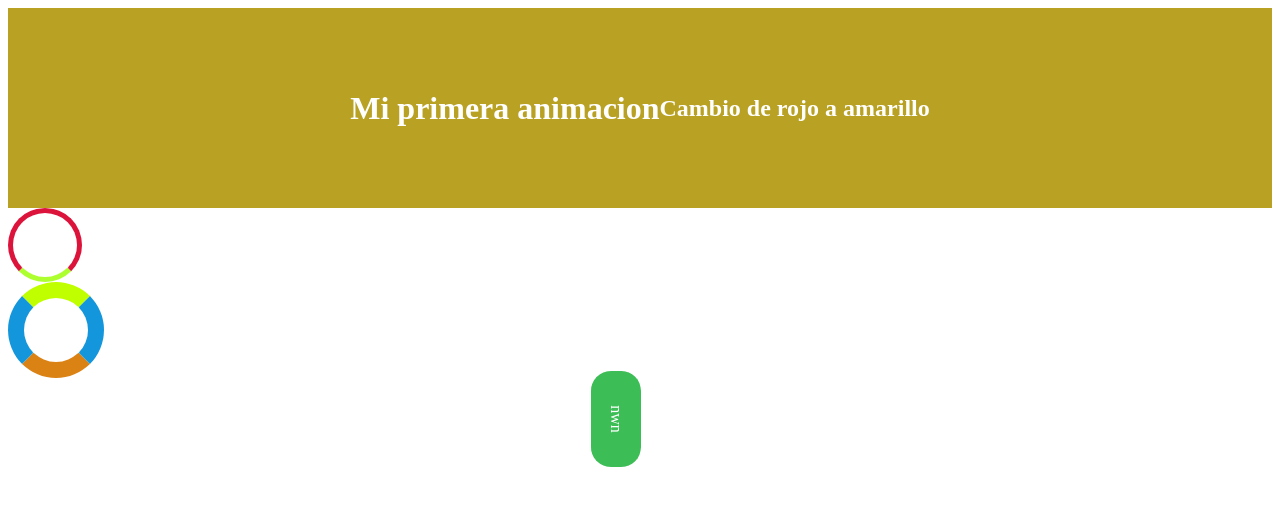
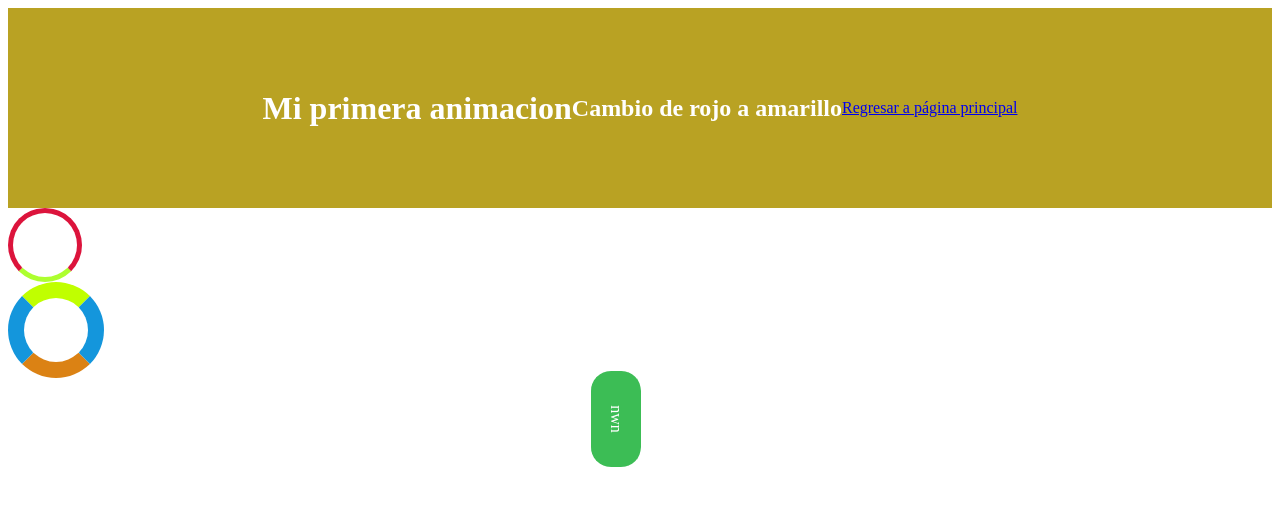
Before and after one commit to juicejeff19/4IV8-PSW-Alcala-Rangel-Jeffrey-Alexander, a plain HTML site: page animacion.html in a window 1280 px wide. Drawn offline with Linux system fonts and the light colour scheme.

Commit message:
Se agregó enlace para regresar

```diff
--- a/animacion.html
+++ b/animacion.html
@@ -8,7 +8,10 @@
 <body>
 <div class="animada">
     <h1>Mi primera animacion</h1>
+    <br>
     <h2>Cambio de rojo a amarillo</h2>
+    <br>
+    <a href="index.html">Regresar a página principal</a>
 </div>
 <div class="loader"></div>
 <div class="loader-doble"></div>
```
